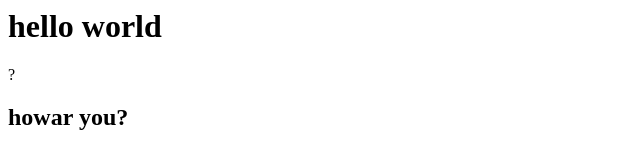
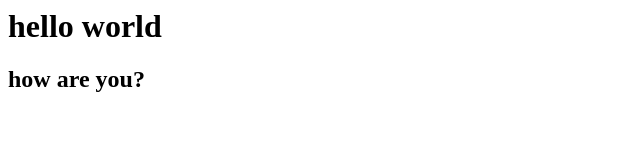
Before and after one commit to sig-kr/co-practice, a plain HTML site: page index.html in a window 1280 px wide. Shown: the whole page, without its empty margins (0-640 px from the left). Drawn offline with Linux system fonts and the light colour scheme.

Commit message:
Update index.html
22

```diff
--- a/index.html
+++ b/index.html
@@ -1,2 +1,2 @@
 <h1>hello world</h1>
-?<h2>howar you?</h2>
+<h2>how are you?</h2>
```
